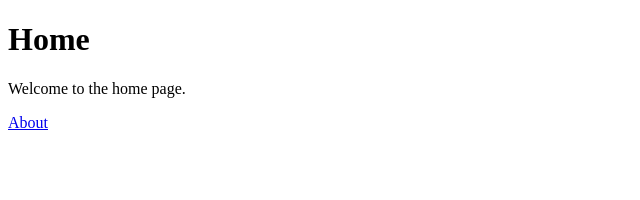
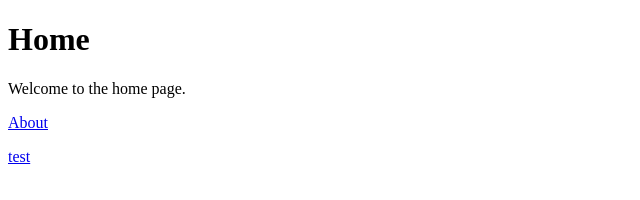
Before and after one commit to NgothoHarrison/Random, a plain HTML site: page index.html in a window 1280 px wide. Shown: the full height of the page, 0-640 px from the left. Drawn offline with Linux system fonts and the light colour scheme.

Commit message:
Update index.html

```diff
--- a/index.html
+++ b/index.html
@@ -7,6 +7,8 @@
     <h1>Home</h1>
     <p>Welcome to the home page.</p>
     <p><a href="about.html">About</a></p>
+    <p><a href="about.html">test</a></p>
+
 </body>
 
 </html>
```
